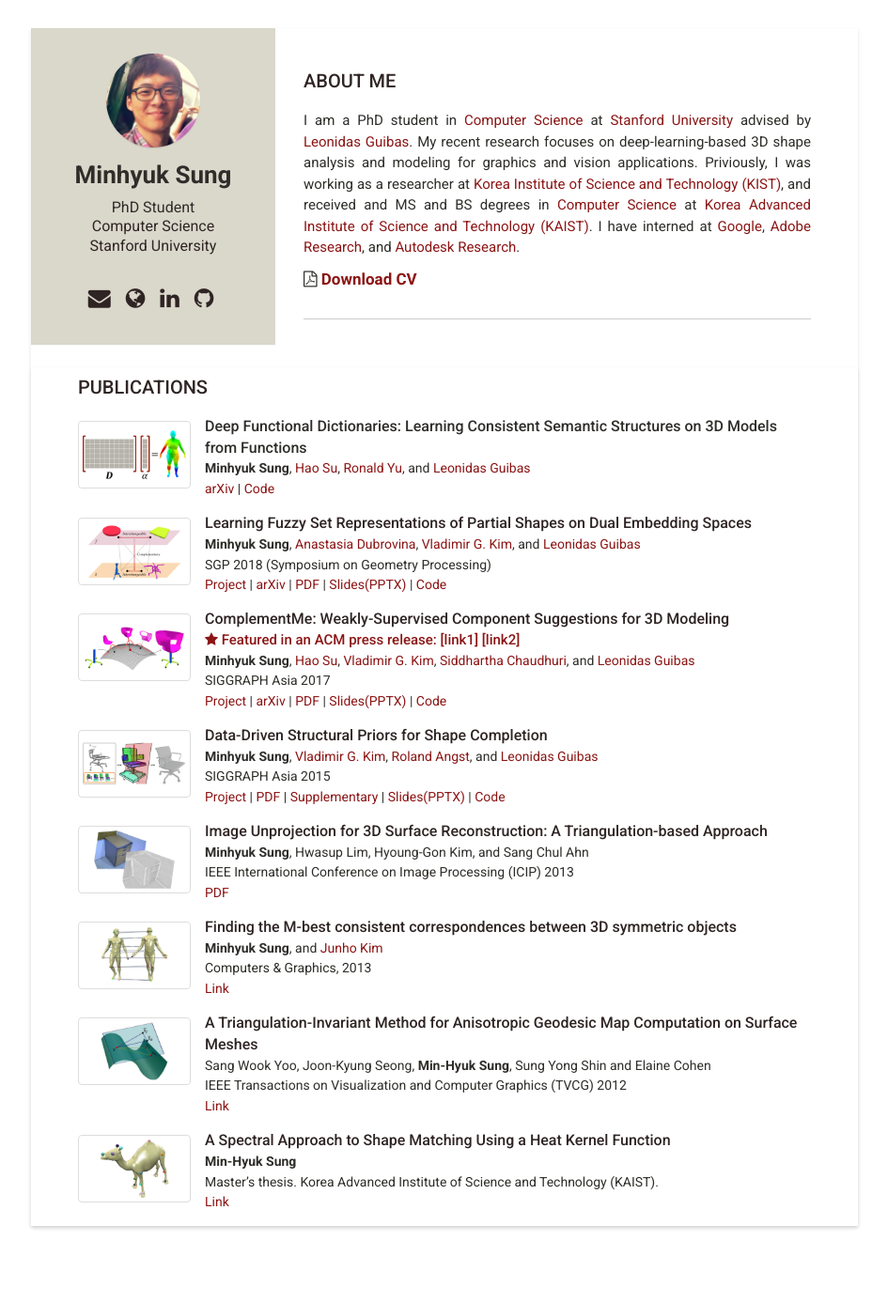
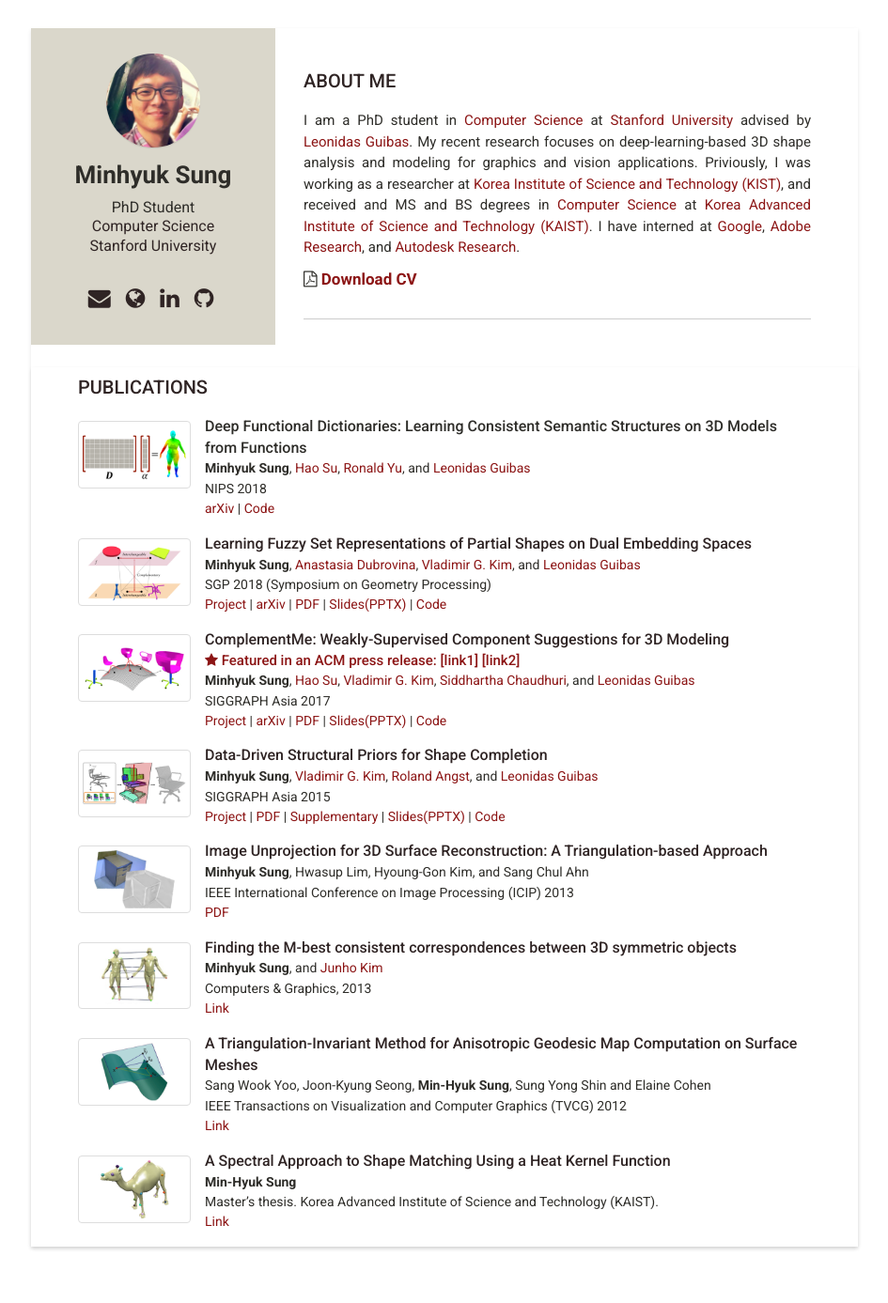
Before and after one commit to mhsung/mhsung.github.io, a Jekyll site: the page built from index.html, in a window 1280 px wide. Shown: the whole page at 94% size, without its empty margins (167-1112 px from the left). Built offline with Jekyll 4.4.1, drawn with Linux system fonts in a browser that asks for light colours; before the commit the page ends 1365 px from its top, so only the background shows below that.

Commit message:
Minor update.

```diff
--- a/_includes/publications.html
+++ b/_includes/publications.html
@@ -21,6 +21,7 @@
           <a href="https://ronaldiscool.github.io/" target="_blank">Ronald Yu</a>, and
           <a href="https://geometry.stanford.edu/member/guibas/" target="_blank:">Leonidas Guibas</a>
           <br>
+          NIPS 2018<br>
           <a href="https://arxiv.org/abs/1805.09957" target="_blank">arXiv</a> |
           <a href="https://github.com/mhsung/deep-functional-dictionaries" target="_blank">Code</a>
         </span>
```
